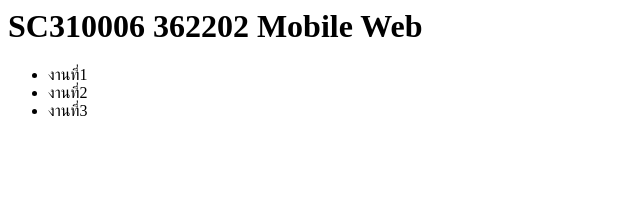
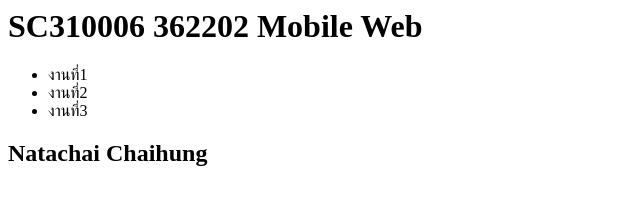
Before and after one commit to Natachai-Chaihung/web2024, a plain HTML site: page index.html in a window 1280 px wide. Shown: the whole page, without its empty margins (0-640 px from the left). Drawn offline with Linux system fonts and the light colour scheme.

Commit message:
Update index.html

```diff
--- a/index.html
+++ b/index.html
@@ -6,5 +6,6 @@
        <li>งานที่2</li>
        <li>งานที่3</li>
     </ul>
+    <h2>Natachai Chaihung</h2>
   </body>
 </html>
```
